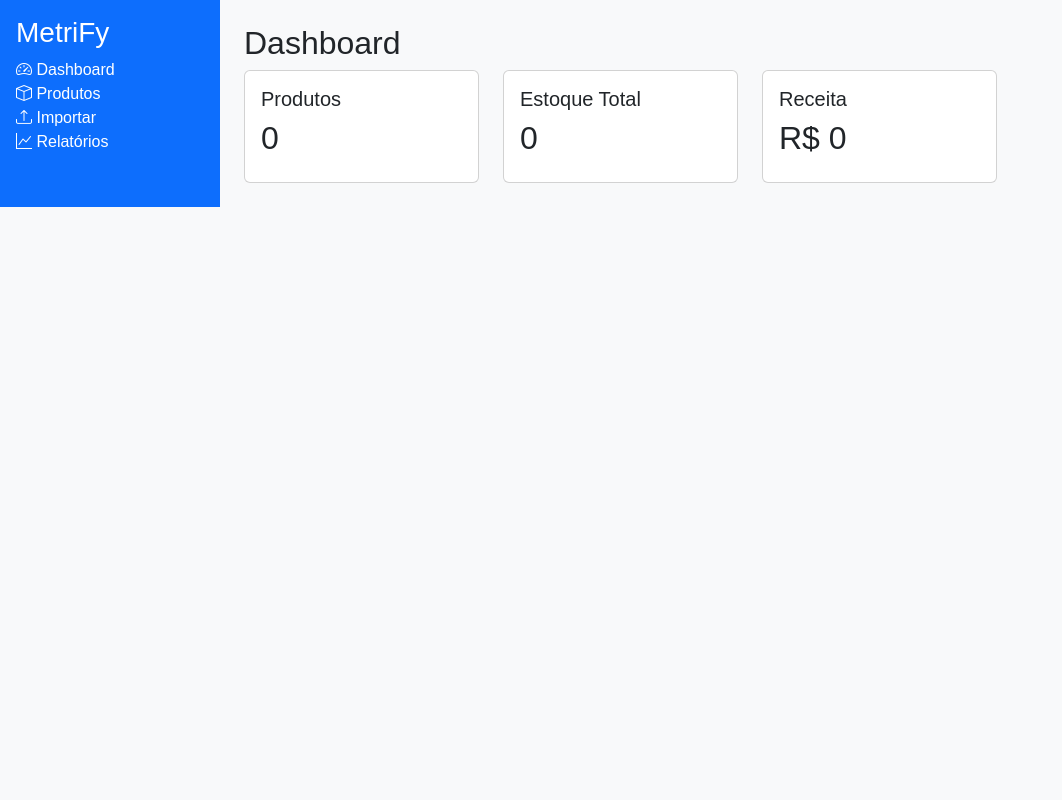
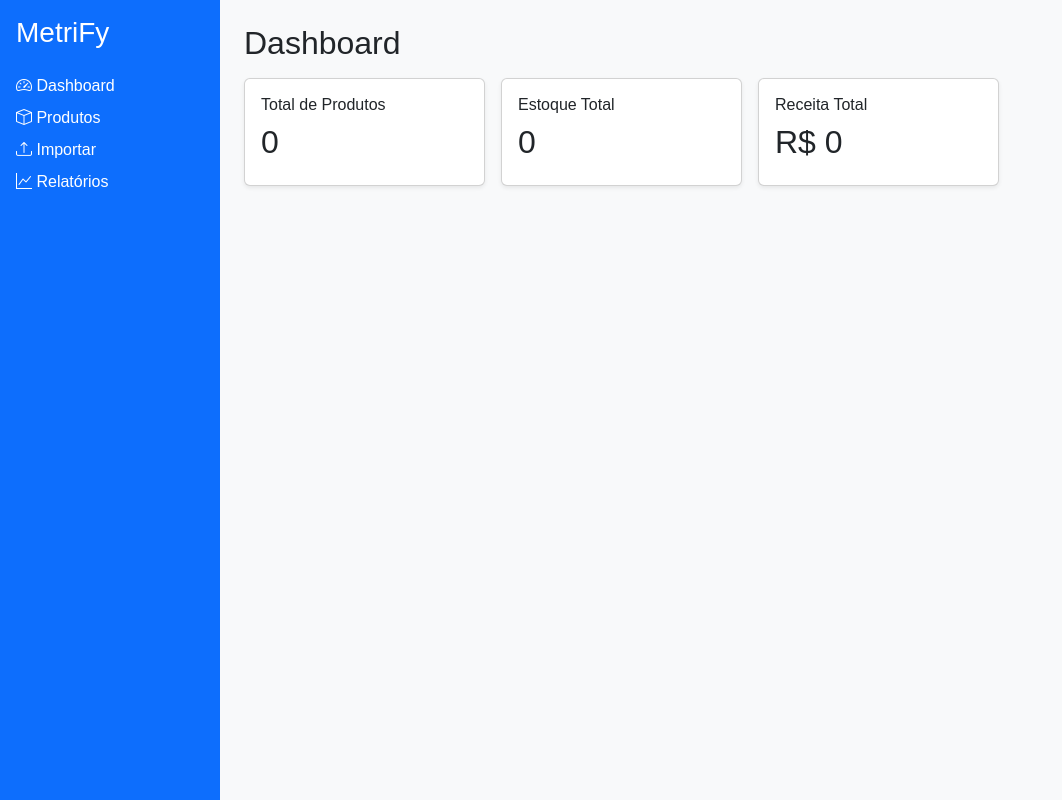
Before and after one commit to oliveirafjdo-web/MetriFy, a Flask app: page / in a window 1280 px wide. Shown: the whole page, without its empty margins (0-1062 px from the left). Run offline with Flask 3, Linux system fonts and the light colour scheme; data that the repository does not hold is empty.

Commit message:
Add files via upload

```diff
--- a/app.py
+++ b/app.py
@@ -1,18 +1,16 @@
-
+import os, io, sqlite3
+import pandas as pd
 from flask import Flask, render_template, request, redirect, flash, send_file
-import sqlite3, pandas as pd, io, os
 
 app = Flask(__name__)
 app.secret_key = "metrify"
-
-DB='database.db'
+DB = 'database.db'
 
 def db():
     return sqlite3.connect(DB)
 
-# Init DB
 def init():
-    con=db(); c=con.cursor()
+    con = db(); c = con.cursor()
     c.execute("CREATE TABLE IF NOT EXISTS produtos(id INTEGER PRIMARY KEY, sku TEXT, titulo TEXT, estoque INTEGER)")
     c.execute("""CREATE TABLE IF NOT EXISTS vendas(
         id INTEGER PRIMARY KEY,
@@ -26,7 +24,7 @@ init()
 
 @app.route('/')
 def dashboard():
-    con=db(); c=con.cursor()
+    con = db(); c = con.cursor()
     c.execute("SELECT COUNT(*), IFNULL(SUM(estoque),0) FROM produtos")
     total_prod, estoque = c.fetchone()
     c.execute("SELECT IFNULL(SUM(receita),0), IFNULL(SUM(comissao),0) FROM vendas")
@@ -40,15 +38,15 @@ def dashboard():
 
 @app.route('/produtos')
 def produtos():
-    con=db(); c=con.cursor()
+    con = db(); c = con.cursor()
     c.execute("SELECT * FROM produtos")
-    dados=c.fetchall(); con.close()
+    dados = c.fetchall(); con.close()
     return render_template('produtos.html', produtos=dados)
 
 @app.route('/add_produto', methods=['POST'])
 def add_produto():
-    sku=request.form['sku']; titulo=request.form['titulo']; est=int(request.form['estoque'])
-    con=db(); c=con.cursor()
+    sku = request.form['sku']; titulo = request.form['titulo']; est = int(request.form['estoque'] or 0)
+    con = db(); c = con.cursor()
     c.execute("INSERT INTO produtos (sku,titulo,estoque) VALUES (?,?,?)",(sku,titulo,est))
     con.commit(); con.close()
     flash("Produto cadastrado")
@@ -56,9 +54,9 @@ def add_produto():
 
 @app.route('/estoque', methods=['POST'])
 def estoque():
-    sku=request.form['sku']; qtd=int(request.form['quantidade']); tipo=request.form['tipo']
-    con=db(); c=con.cursor()
-    if tipo=='entrada':
+    sku = request.form['sku']; qtd = int(request.form['quantidade'] or 0); tipo = request.form['tipo']
+    con = db(); c = con.cursor()
+    if tipo == 'entrada':
         c.execute("UPDATE produtos SET estoque=estoque+? WHERE sku=?",(qtd,sku))
     else:
         c.execute("UPDATE produtos SET estoque=estoque-? WHERE sku=?",(qtd,sku))
@@ -68,13 +66,14 @@ def estoque():
 
 @app.route('/importar', methods=['GET','POST'])
 def importar():
-    if request.method=='POST':
-        arq=request.files['arquivo']
-        df=pd.read_excel(arq)
-        con=db(); c=con.cursor()
-        for _,r in df.iterrows():
+    if request.method == 'POST':
+        arq = request.files['arquivo']
+        df = pd.read_excel(arq)
+        con = db(); c = con.cursor()
+        for _, r in df.iterrows():
             c.execute("INSERT INTO vendas(sku,titulo,quantidade,receita,comissao,preco_medio) VALUES (?,?,?,?,?,?)",
-                      (r['SKU'],r['Titulo'],int(r['Quantidade']),float(r['Receita']),float(r['Comissao']),float(r['PrecoMedio'])))
+                      (r['SKU'], r['Titulo'], int(r['Quantidade']), float(r['Receita']),
+                       float(r['Comissao']), float(r.get('PrecoMedio', 0))))
         con.commit(); con.close()
         flash("Importado!")
         return redirect('/importar')
@@ -82,18 +81,21 @@ def importar():
 
 @app.route('/exportar_template')
 def exportar_template():
-    cols=['SKU','Titulo','Quantidade','Receita','Comissao','PrecoMedio']
-    df=pd.DataFrame(columns=cols)
-    buf=io.BytesIO()
-    df.to_excel(buf,index=False); buf.seek(0)
-    return send_file(buf, as_attachment=True, download_name="template_consol.xlsx")
+    cols = ['SKU','Titulo','Quantidade','Receita','Comissao','PrecoMedio']
+    df = pd.DataFrame(columns=cols)
+    buf = io.BytesIO()
+    df.to_excel(buf, index=False); buf.seek(0)
+    return send_file(buf, as_attachment=True,
+                     download_name="template_consol.xlsx",
+                     mimetype="application/vnd.openxmlformats-officedocument.spreadsheetml.sheet")
 
 @app.route('/relatorio')
 def relatorio():
-    con=db(); c=con.cursor()
+    con = db(); c = con.cursor()
     c.execute("SELECT sku,titulo,SUM(quantidade),SUM(receita),SUM(comissao),AVG(preco_medio) FROM vendas GROUP BY sku,titulo")
-    dados=c.fetchall(); con.close()
+    dados = c.fetchall(); con.close()
     return render_template('relatorio.html', dados=dados)
 
-if __name__=='__main__':
-    app.run()
+if __name__ == '__main__':
+    port = int(os.environ.get('PORT', 5000))
+    app.run(host='0.0.0.0', port=port)
--- a/requirements.txt
+++ b/requirements.txt
@@ -1,2 +1,4 @@
-Flask
-bootstrap-flask
+Flask==2.3.3
+pandas==2.1.4
+openpyxl==3.1.2
+gunicorn==21.2.0
--- a/static/style.css
+++ b/static/style.css
@@ -1 +1 @@
-body{font-family:Arial;} .sidebar{width:220px;}
+body{font-family:Arial;} .sidebar{width:220px; min-height:100vh;} .nav-link{cursor:pointer;}
--- a/templates/base.html
+++ b/templates/base.html
@@ -1,19 +1,31 @@
-
-<!DOCTYPE html><html><head>
-<meta charset='utf-8'>
-<link href='https://cdn.jsdelivr.net/npm/bootstrap@5.3.0/dist/css/bootstrap.min.css' rel='stylesheet'>
-<link href='https://cdn.jsdelivr.net/npm/bootstrap-icons@1.11.1/font/bootstrap-icons.css' rel='stylesheet'>
-<link rel='stylesheet' href='/static/style.css'>
+<!DOCTYPE html>
+<html lang="pt-br">
+<head>
+<meta charset="utf-8">
+<title>MetriFy ERP</title>
+<link href="https://cdn.jsdelivr.net/npm/bootstrap@5.3.0/dist/css/bootstrap.min.css" rel="stylesheet">
+<link href="https://cdn.jsdelivr.net/npm/bootstrap-icons@1.11.1/font/bootstrap-icons.css" rel="stylesheet">
+<link rel="stylesheet" href="{{ url_for('static', filename='style.css') }}">
 </head>
-<body class='bg-light'>
-<div class='d-flex'>
-<div class='sidebar bg-primary text-white p-3'>
-<h3>MetriFy</h3>
-<a class='nav-link text-white' href='/'><i class='bi bi-speedometer2'></i> Dashboard</a>
-<a class='nav-link text-white' href='/produtos'><i class='bi bi-box'></i> Produtos</a>
-<a class='nav-link text-white' href='/importar'><i class='bi bi-upload'></i> Importar</a>
-<a class='nav-link text-white' href='/relatorio'><i class='bi bi-graph-up'></i> Relatórios</a>
+<body class="bg-light">
+<div class="d-flex">
+  <div class="sidebar bg-primary text-white p-3">
+    <h3 class="mb-4">MetriFy</h3>
+    <a class="nav-link text-white mb-2" href="/"><i class="bi bi-speedometer2"></i> Dashboard</a>
+    <a class="nav-link text-white mb-2" href="/produtos"><i class="bi bi-box"></i> Produtos</a>
+    <a class="nav-link text-white mb-2" href="/importar"><i class="bi bi-upload"></i> Importar</a>
+    <a class="nav-link text-white mb-2" href="/relatorio"><i class="bi bi-graph-up"></i> Relatórios</a>
+  </div>
+  <div class="flex-grow-1 p-4">
+    {% with messages = get_flashed_messages() %}
+      {% if messages %}
+        <div class="alert alert-info">
+          {% for m in messages %}<div>{{ m }}</div>{% endfor %}
+        </div>
+      {% endif %}
+    {% endwith %}
+    {% block content %}{% endblock %}
+  </div>
 </div>
-<div class='p-4 flex-grow-1'>
-{% block content %}{% endblock %}
-</div></div></body></html>
+</body>
+</html>
--- a/templates/dashboard.html
+++ b/templates/dashboard.html
@@ -1,10 +1,30 @@
-
 {% extends "base.html" %}
 {% block content %}
-<h2>Dashboard</h2>
-<div class='row'>
-<div class='col-md-3'><div class='card'><div class='card-body'><h5>Produtos</h5><h2>{{ total_produtos }}</h2></div></div></div>
-<div class='col-md-3'><div class='card'><div class='card-body'><h5>Estoque Total</h5><h2>{{ estoque_total }}</h2></div></div></div>
-<div class='col-md-3'><div class='card'><div class='card-body'><h5>Receita</h5><h2>R$ {{ receita_total }}</h2></div></div></div>
+<h2 class="mb-3">Dashboard</h2>
+<div class="row g-3">
+  <div class="col-md-3">
+    <div class="card shadow-sm">
+      <div class="card-body">
+        <h6>Total de Produtos</h6>
+        <h2>{{ total_produtos }}</h2>
+      </div>
+    </div>
+  </div>
+  <div class="col-md-3">
+    <div class="card shadow-sm">
+      <div class="card-body">
+        <h6>Estoque Total</h6>
+        <h2>{{ estoque_total }}</h2>
+      </div>
+    </div>
+  </div>
+  <div class="col-md-3">
+    <div class="card shadow-sm">
+      <div class="card-body">
+        <h6>Receita Total</h6>
+        <h2>R$ {{ receita_total }}</h2>
+      </div>
+    </div>
+  </div>
 </div>
 {% endblock %}
```
Also changed, not shown: templates/importar.html (+4 -5 lines), templates/produtos.html (+15 -10 lines), templates/relatorio.html (+13 -6 lines), 1 other file.
